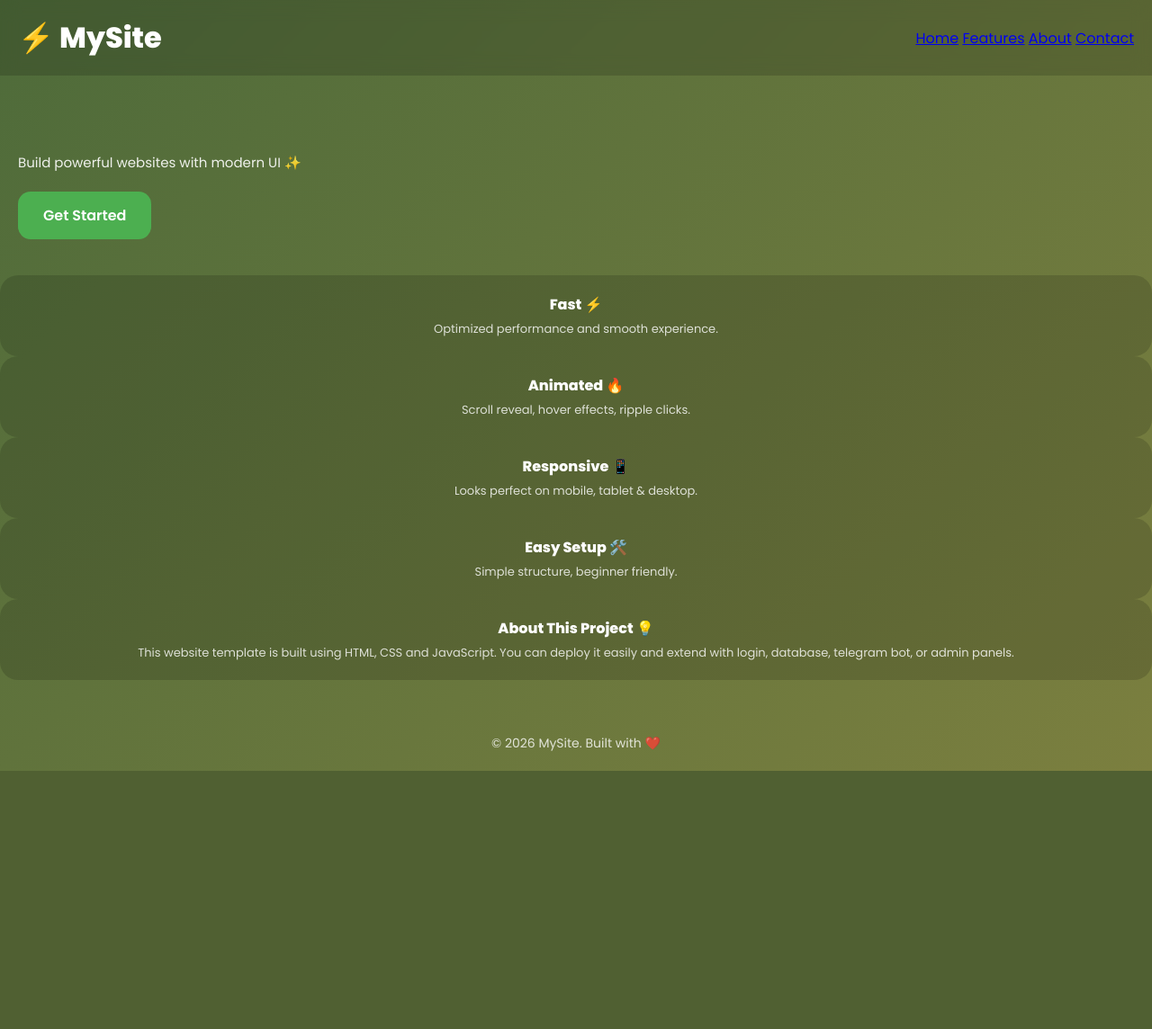
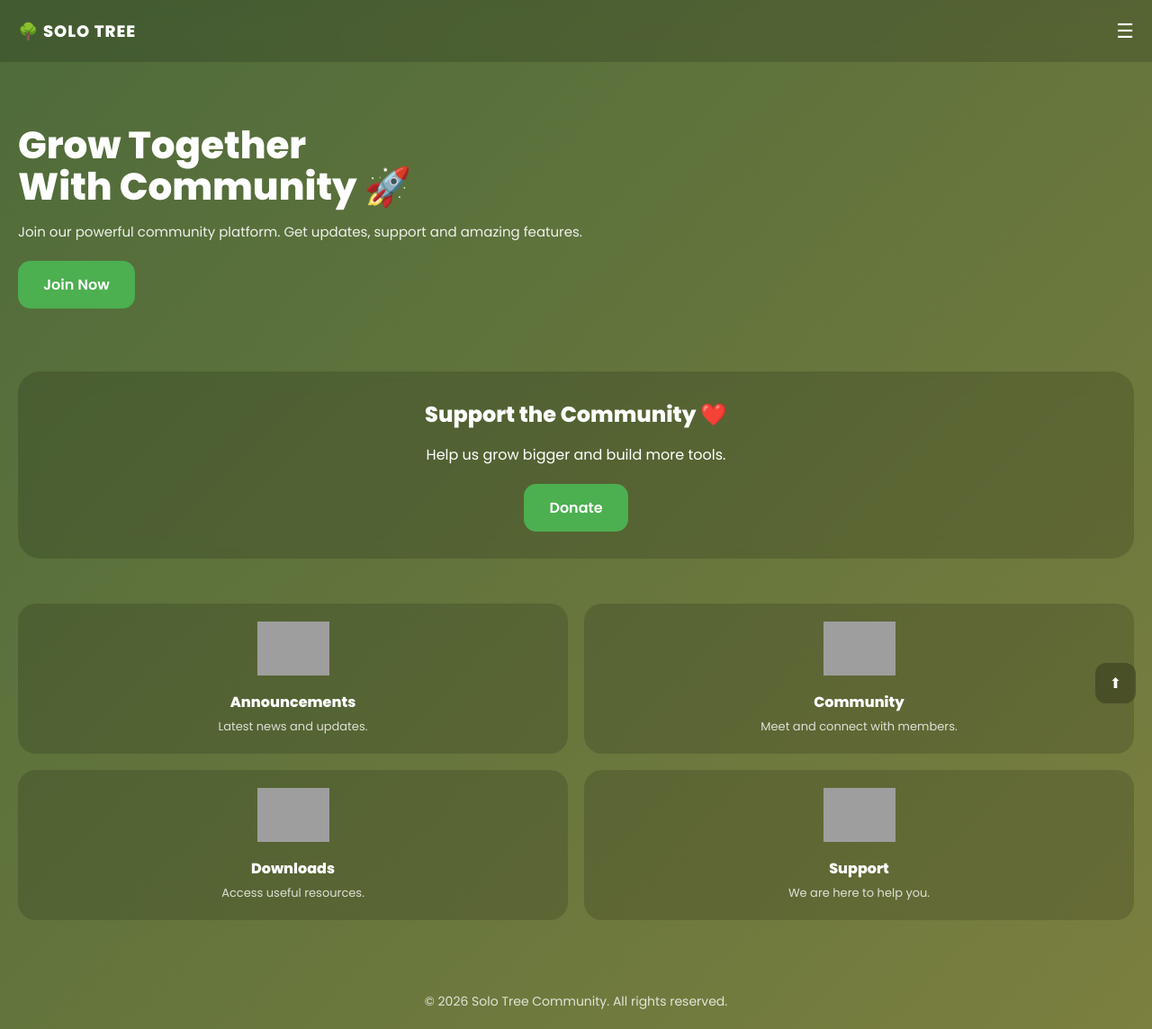
Before and after one commit to denki307/Denkiwebtest, a Flask app: page / in a window 1280 px wide. Shown: the whole page at 90% size. Before the commit the page ends 857 px from the top, so only its background shows below. Run offline with Flask 3, Linux system fonts and the light colour scheme; grey boxes are pictures that could not be loaded.

Commit message:
Update index.html

```diff
--- a/templates/index.html
+++ b/templates/index.html
@@ -3,9 +3,8 @@
 <head>
   <meta charset="UTF-8">
   <meta name="viewport" content="width=device-width, initial-scale=1.0">
-  <title>My Modern Website 🚀</title>
+  <title>Solo Tree Community</title>
 
-  <!-- CSS -->
   <link rel="stylesheet" href="style.css">
 </head>
 
@@ -13,64 +12,70 @@
 
   <!-- ================= Header ================= -->
   <header>
-    <h1>⚡ MySite</h1>
-    <nav>
-      <a href="#home">Home</a>
-      <a href="#features">Features</a>
-      <a href="#about">About</a>
-      <a href="#contact">Contact</a>
-    </nav>
+    <div class="logo">🌳 SOLO TREE</div>
+    <div class="menu-btn">☰</div>
   </header>
 
+
   <!-- ================= Hero ================= -->
-  <section class="hero" id="home">
-    <h2 id="typing"></h2>
-    <p>Build powerful websites with modern UI ✨</p>
-    <a href="#features" class="btn">Get Started</a>
+  <section class="hero">
+    <h1>Grow Together<br>With Community 🚀</h1>
+    <p>
+      Join our powerful community platform.
+      Get updates, support and amazing features.
+    </p>
+    <a href="#join" class="btn">Join Now</a>
   </section>
 
-  <!-- ================= Features ================= -->
-  <section id="features">
+
+  <!-- ================= Big Card ================= -->
+  <div class="big-card" id="join">
+    <h2>Support the Community ❤️</h2>
+    <p>Help us grow bigger and build more tools.</p>
+    <a href="#" class="btn">Donate</a>
+  </div>
+
+
+  <!-- ================= Grid ================= -->
+  <div class="grid">
+
     <div class="card">
-      <h3>Fast ⚡</h3>
-      <p>Optimized performance and smooth experience.</p>
+      <img src="https://cdn-icons-png.flaticon.com/512/1828/1828884.png">
+      <h3>Announcements</h3>
+      <p>Latest news and updates.</p>
     </div>
 
     <div class="card">
-      <h3>Animated 🔥</h3>
-      <p>Scroll reveal, hover effects, ripple clicks.</p>
+      <img src="https://cdn-icons-png.flaticon.com/512/906/906334.png">
+      <h3>Community</h3>
+      <p>Meet and connect with members.</p>
     </div>
 
     <div class="card">
-      <h3>Responsive 📱</h3>
-      <p>Looks perfect on mobile, tablet & desktop.</p>
+      <img src="https://cdn-icons-png.flaticon.com/512/1041/1041916.png">
+      <h3>Downloads</h3>
+      <p>Access useful resources.</p>
     </div>
 
     <div class="card">
-      <h3>Easy Setup 🛠️</h3>
-      <p>Simple structure, beginner friendly.</p>
+      <img src="https://cdn-icons-png.flaticon.com/512/1827/1827349.png">
+      <h3>Support</h3>
+      <p>We are here to help you.</p>
     </div>
-  </section>
 
-  <!-- ================= About ================= -->
-  <section id="about">
-    <div class="card">
-      <h3>About This Project 💡</h3>
-      <p>
-        This website template is built using HTML, CSS and JavaScript.
-        You can deploy it easily and extend with login, database,
-        telegram bot, or admin panels.
-      </p>
-    </div>
-  </section>
+  </div>
+
 
   <!-- ================= Footer ================= -->
-  <footer id="contact">
-    <p>© 2026 MySite. Built with ❤️</p>
+  <footer>
+    © 2026 Solo Tree Community. All rights reserved.
   </footer>
 
-  <!-- JS -->
+
+  <!-- ================= Top Button ================= -->
+  <div class="top-btn">⬆</div>
+
+
   <script src="script.js"></script>
-
 </body>
 </html>
```
